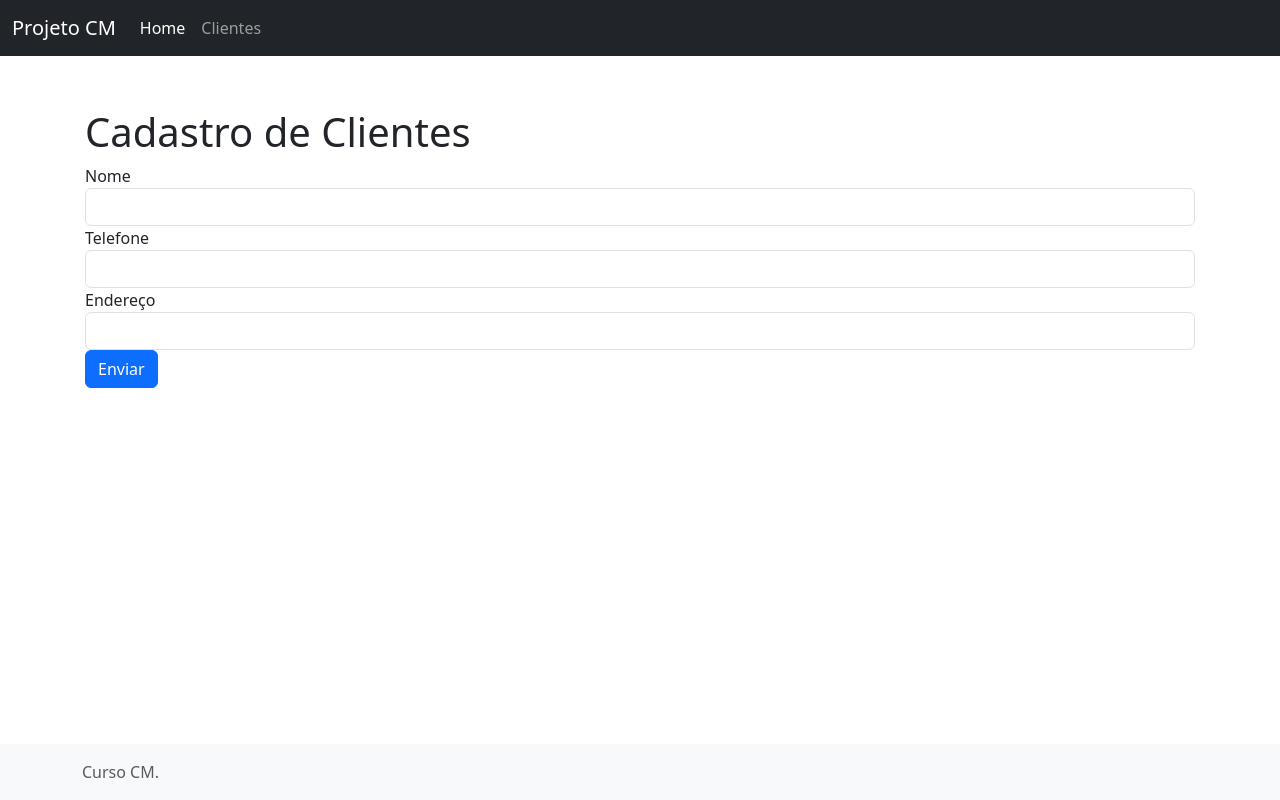
After one commit to guicostadev/curso-cm-php-mysql, a PHP site: page /clientes/formulario.php in a window 1280 px wide. The commit adds this page. Run offline with PHP 8.4, Linux system fonts and the light colour scheme; some libraries are stand-ins or nearby versions.

Commit message:
#Update: CRUD Clientes

```diff
--- /dev/null
+++ b/aula02-mysqlcon/clientes/formulario.php
@@ -0,0 +1,68 @@
+<?php
+
+    require '../database.php';
+
+    $id = 0;
+    if(array_key_exists('id', $_GET))
+        $id = intval($_GET['id']);
+
+    $cliente = null;
+    if($id > 0)
+    {
+       $cliente = consultarClientes($id);
+    }
+?>
+<html lang="en" class="h-100">
+<head>
+    <meta charset="utf-8">
+    <meta name="viewport" content="width=device-width, initial-scale=1">
+    <meta name="description" content="">
+    <meta name="author" content="itsguicosta">
+    <title>Curso-CM - Clientes</title>
+
+    <!-- Bootstrap core CSS -->
+    <link href="../node_modules/bootstrap/dist/css/bootstrap.min.css" rel="stylesheet" />
+    <link href="../assets/css/project.css" rel="stylesheet" />
+</head>
+<body class="d-flex flex-column h-100">
+    <?php require '../header.php'; ?>
+
+    <main class="flex-shrink-0">
+        <div class="container">
+            <?php if($cliente == null):?>
+                <h1 class="mt-5">Cadastro de Clientes</h1>
+            <?php else: ?>
+                <h1 class="mt-5">Alteração de Clientes</h1>
+            <?php endif;?>
+
+            <form class="form" action="salvar_cliente.php" method="POST">
+                <div class="">
+                    <label>Nome</label>
+                    <input type="text" class="form-control"
+                        name="nome" value="<?= $cliente == null ? "" : $cliente['nome'];?>"  />
+                </div>
+                <div class="">
+                    <label>Telefone</label>
+                    <input type="text" class="form-control"
+                        name="telefone" value="<?= $cliente == null ? "" : $cliente['telefone'];?>"  />
+                </div>
+                <div class="">
+                    <label>Endereço</label>
+                    <input type="text" class="form-control"
+                        name="endereco" value="<?= $cliente == null ? "" : $cliente['endereco'];?>" />
+                </div>
+                <div class="">
+                    <?php if($cliente != null):?>
+                        <input type="hidden" name="id" value="<?php echo $cliente['id'] ?>" />
+                    <?php endif; ?>
+                    <input type="submit" class="btn btn-primary" value="Enviar" />
+                </div>
+            </form>
+        </div>
+    </main>
+
+    <?php require '../footer.php' ; ?>
+
+    <script src="./node_modules/bootstrap/dist/js/bootstrap.min.js" ></script>
+</body>
+</html>
--- a/aula02-mysqlcon/database.php
+++ b/aula02-mysqlcon/database.php
@@ -15,4 +15,48 @@
         mysqli_close($conn);
         return $clientes;
     }
+
+	function consultarClientes($id){
+        $conn = openConnection();
+
+        $clientesDB = mysqli_query($conn, "SELECT * FROM clientes WHERE id = $id");
+        $clientes = mysqli_fetch_all($clientesDB, MYSQLI_ASSOC);
+
+        mysqli_close($conn);
+        return $clientes[0];
+    }
+
+    function cadastrarCliente($nome, $telefone, $endereco ) {
+        $conn = openConnection();
+
+        $stmt  = "INSERT INTO clientes (`nome`, `telefone`, `endereco`) VALUES ";
+        $stmt .= "('$nome', '$telefone', '$endereco')";
+
+        $result = mysqli_query($conn, $stmt);
+        mysqli_close($conn);
+        return $result;
+    }
+
+    function alterarCliente($id, $nome, $telefone, $endereco ) {
+        $conn = openConnection();
+
+        $stmt  = "UPDATE clientes SET ";
+        $stmt .= "nome = '$nome', ";
+        $stmt .= "telefone = '$telefone', ";
+        $stmt .= "endereco = '$endereco' ";
+        $stmt .= "WHERE id = $id";
+
+        // echo $stmt; die;
+        $result = mysqli_query($conn, $stmt);
+        mysqli_close($conn);
+        return $result;
+    }
+
+    function excluirCliente($id) {
+        $conn = openConnection();
+
+        $stmt = "DELETE FROM clientes WHERE id = $id";
+        mysqli_query($conn, $stmt);
+        mysqli_close($conn);
+    }
 ?>
--- a/aula02-mysqlcon/footer.php
+++ b/aula02-mysqlcon/footer.php
@@ -1,5 +1,5 @@
 <footer class="footer mt-auto py-3 bg-light">
     <div class="container">
-        <span class="text-muted">Place sticky footer content here.</span>
+        <span class="text-muted">Curso CM.</span>
     </div>
 </footer>
```
Also changed, not shown: aula02-mysqlcon/clientes/index.php (+14 -1 lines), aula02-mysqlcon/clientes/salvar_cliente.php (added, +21 -0 lines).
